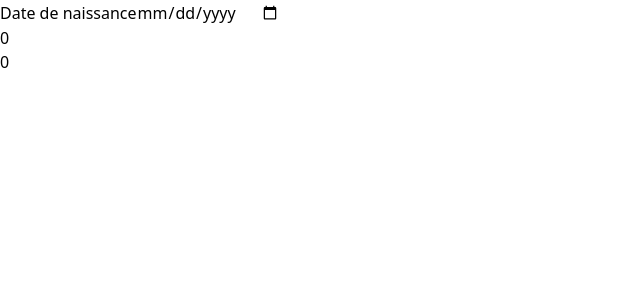
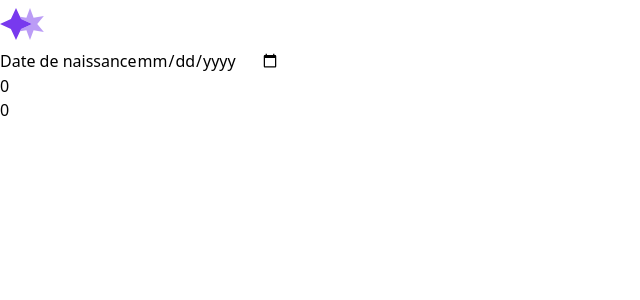
Before and after one commit to a-joyeux/mom, a Vue app: page / in a window 1280 px wide. Shown: the top 300 px of the page, without its empty margins (0-640 px from the left). Built offline with nearby package versions, Linux system fonts and the light colour scheme.

Commit message:
add logo

```diff
--- a/src/app.vue
+++ b/src/app.vue
@@ -3,5 +3,8 @@ import BirthdatePage from './views/birthdate-page.vue'
 </script>
 
 <template>
+    <div class="flex">
+        <img alt="logo" src="/logo.svg" />
+    </div>
     <BirthdatePage />
 </template>
```
Also changed, not shown: public/logo.svg (added), 1 other file (tests, documents, lock files or other folders).
